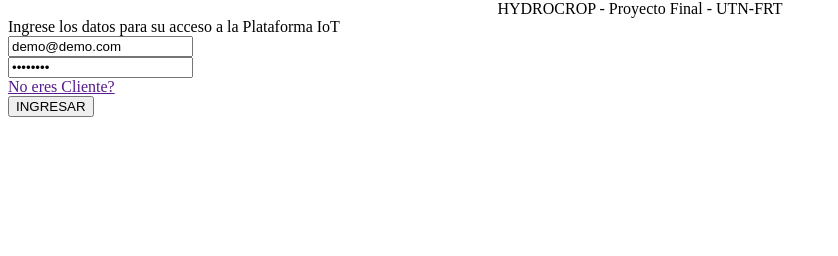
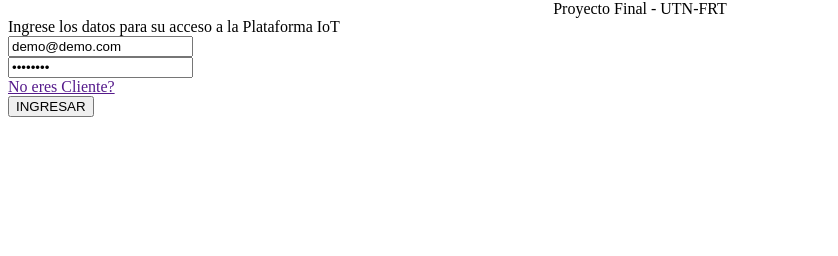
Before and after one commit to fmgambino/hydrocrop, a PHP site: the page made by application/views/contents/login.php in a window 1280 px wide. Shown: the part 44-300 px from the top of the page, without its empty margins (0-838 px from the left). Run offline with PHP 8.4, Linux system fonts and the light colour scheme; the template is opened without the code that fills it, so the values that code supplies are empty.

Commit message:
Se actualizo login.php

```diff
--- a/application/views/contents/login.php
+++ b/application/views/contents/login.php
@@ -60,7 +60,7 @@
               <center>
                 <div class="mdl-grid d-flex ">
                   <div class="col-12 mt-4">
-                    <span class="mdl-card__title-text  hc-color-text-negro">HYDROCROP - Proyecto Final - UTN-FRT</span>
+                    <span class="mdl-card__title-text  hc-color-text-negro">Proyecto Final - UTN-FRT</span>
                   </div>
               </center>
               <div class="col-12  mt-4">
```
